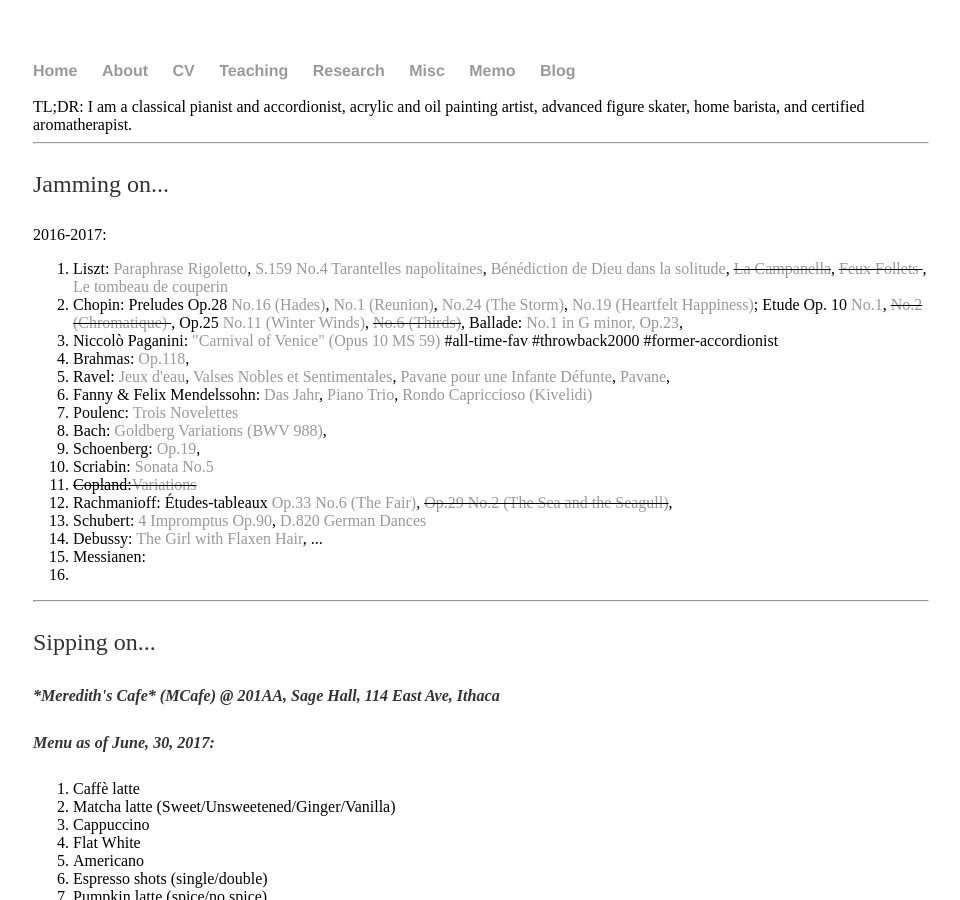
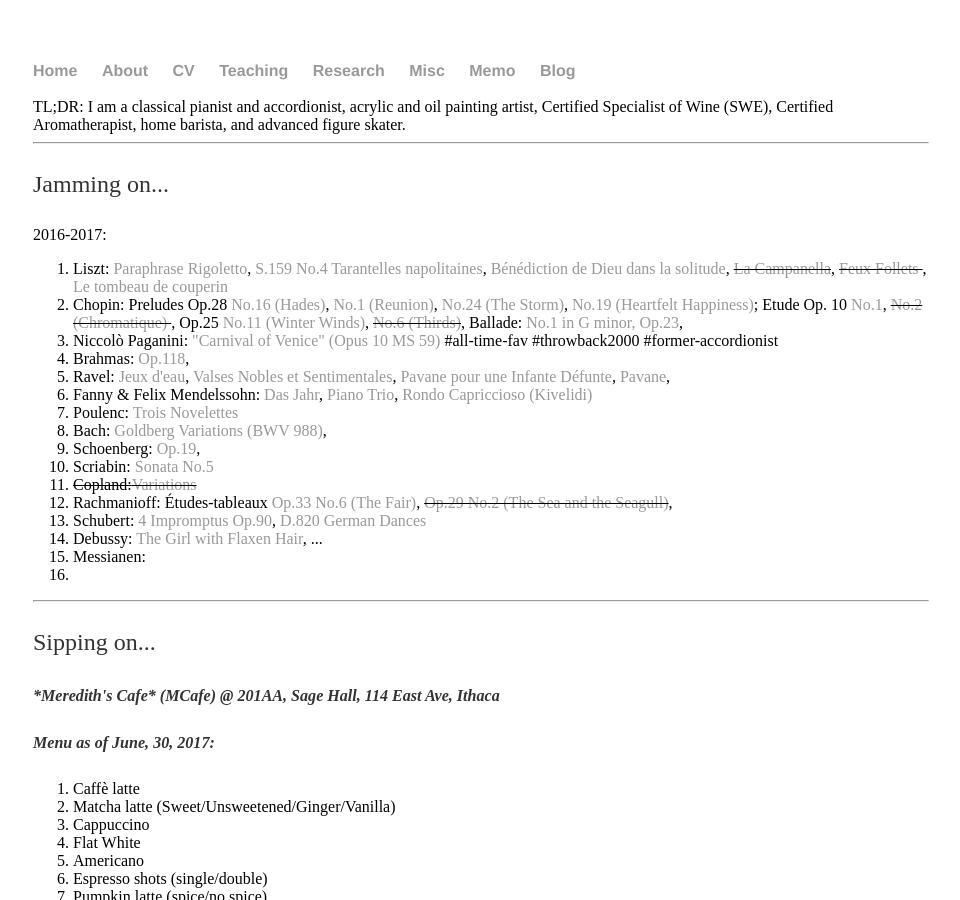
Before and after one commit to shenglih/shenglih.github.io, a Jekyll site: the page built from misc/index.html, in a window 1280 px wide and 900 px high. Shown: the whole window, without its empty margins (159-1119 px from the left). Built offline with Jekyll 4.4.1, drawn with Linux system fonts in a browser that asks for light colours.

Commit message:
Update index.html

```diff
--- a/misc/index.html
+++ b/misc/index.html
@@ -4,7 +4,9 @@
 ---
 <div class="blurb">
 
-	TL;DR: I am a classical pianist and accordionist, acrylic and oil painting artist, advanced figure skater, home barista, and certified aromatherapist.
+	TL;DR:
+
+	I am a classical pianist and accordionist, acrylic and oil painting artist, Certified Specialist of Wine (SWE), Certified Aromatherapist, home barista, and advanced figure skater.
 	<hr>
 	<p> Jamming on... </p>
 	2016-2017:
```
